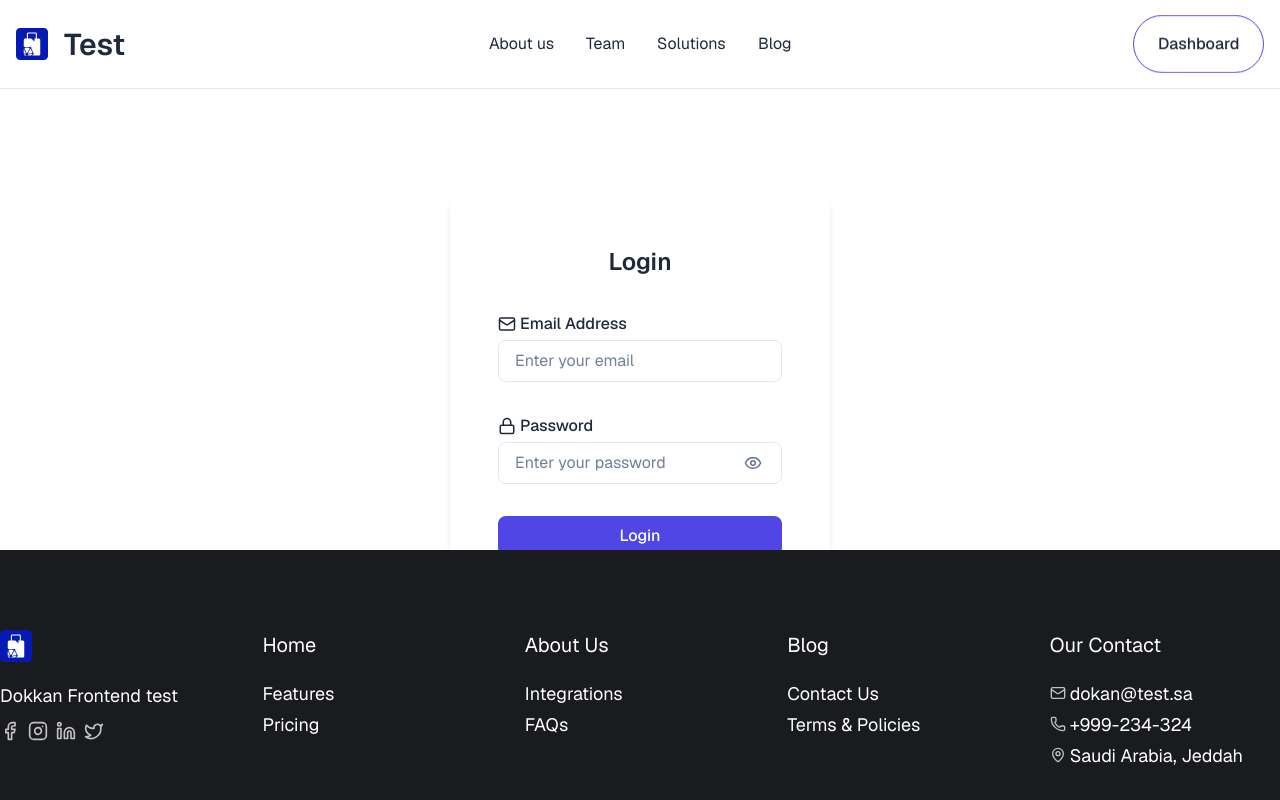
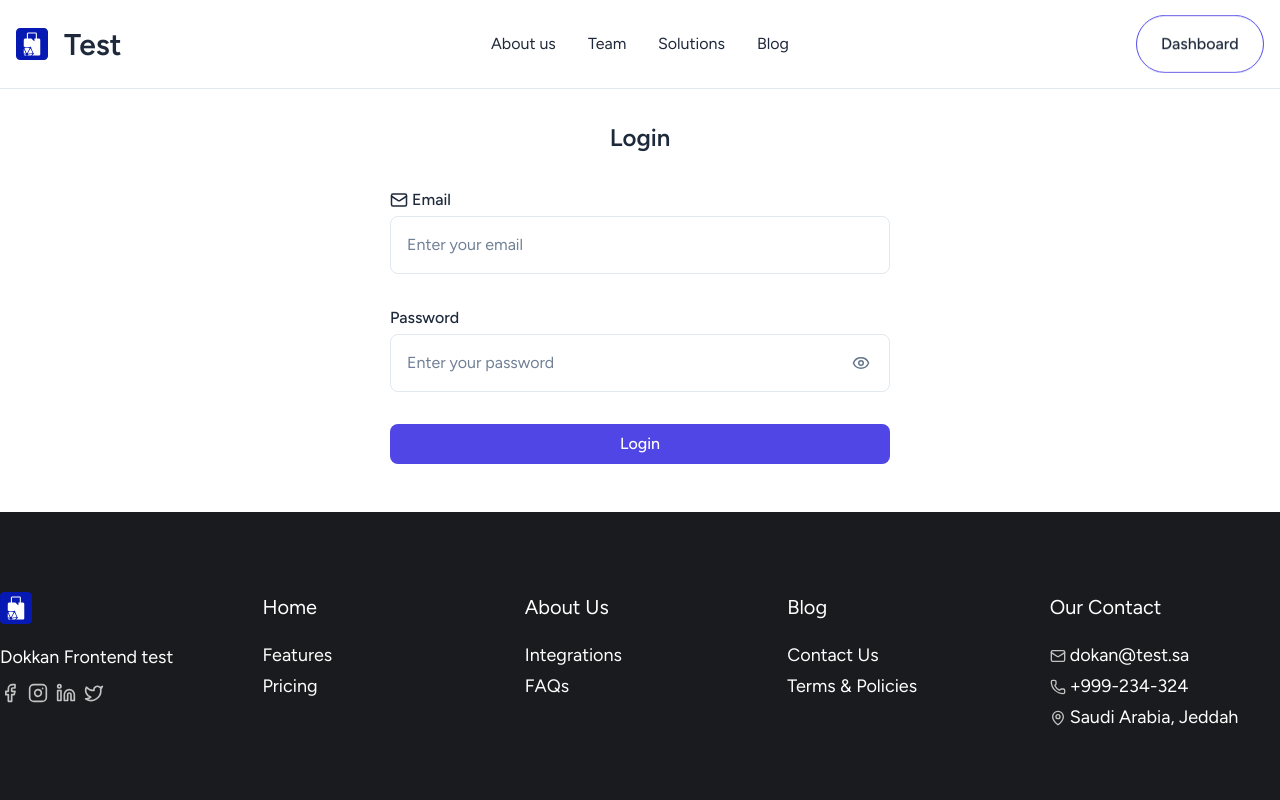
Before and after one commit to alyzidan/dokkan, a Next.js app: page / in a window 1280 px wide. Shown: the top 800 px of the page. Built offline with nearby package versions, Linux system fonts and the light colour scheme.

Commit message:
feat(ui-login) adding fonts styles and validation form

```diff
--- a/src/app/globals.scss
+++ b/src/app/globals.scss
@@ -1,5 +1,12 @@
 @use "../styles/variables" as *;
 @import "tailwindcss";
+@tailwind utilities;
+
+@layer base {
+  body {
+    @apply font-sans;
+  }
+}
 :root {
   --background: #ffffff;
   --foreground: #171717;
--- a/src/app/layout.tsx
+++ b/src/app/layout.tsx
@@ -1,10 +1,17 @@
 import type { Metadata } from "next";
-import { Geist, Geist_Mono } from "next/font/google";
+import { Geist, Geist_Mono, Figtree } from "next/font/google";
 import "./globals.scss";
 
 const geistSans = Geist({
   variable: "--font-geist-sans",
   subsets: ["latin"],
+});
+
+const figtree = Figtree({
+  subsets: ["latin"], // or ['latin-ext']
+  weight: ["400", "500", "600", "700"], // optional weights
+  variable: "--font-figtree", // optional: for CSS variable use
+  display: "swap",
 });
 
 const geistMono = Geist_Mono({
@@ -13,8 +20,8 @@ const geistMono = Geist_Mono({
 });
 
 export const metadata: Metadata = {
-  title: "Create Next App",
-  description: "Generated by create next app",
+  title: "Dokkan app",
+  description: "Dokkan test app",
 };
 
 export default function RootLayout({
@@ -25,7 +32,7 @@ export default function RootLayout({
   return (
     <html lang="en">
       <body
-        className={`${geistSans.variable} ${geistMono.variable} antialiased`}
+        className={`${figtree.className} ${geistSans.variable} ${geistMono.variable} antialiased`}
       >
         {children}
       </body>
--- a/src/app/page.tsx
+++ b/src/app/page.tsx
@@ -8,10 +8,11 @@ import Image from "next/image";
 export default function Home() {
   return (
     <ChakraProvider>
-      <div className="grid grid-rows-[20px_1fr_20px] items-center justify-items-center min-h-screen gap-16 font-[family-name:var(--font-geist-sans)]">
+      <div className="min-h-screen flex flex-col">
         <Header />
+
         <div className="my-9"></div>
-        <div className="my-9">
+        <div>
           <LoginForm />
         </div>
 
--- a/src/components/Header/index.tsx
+++ b/src/components/Header/index.tsx
@@ -29,8 +29,7 @@ const Header = () => {
     return (
       <nav className={styles.navbar}>
         <div className={styles.navbar__container}>
-          {/* Static version for SSR */}
-          <a href="https://flowbite.com/" className={styles.navbar__brand}>
+          <a href="/" className={styles.navbar__brand}>
             <Image
               src={Logo}
               alt="Dokkan Logo"
@@ -38,7 +37,7 @@ const Header = () => {
               height={32}
               className={styles.navbar__logo}
             />
-            <span className={styles.navbar__brandText}>Flowbite</span>
+            <span className={styles.navbar__brandText}>Dokkan</span>
           </a>
           <div className={styles.navbar__actions}>
             <button className={styles.navbar__button}>Get started</button>
--- a/src/components/LoginForm/index.tsx
+++ b/src/components/LoginForm/index.tsx
@@ -2,8 +2,9 @@
 
 import { Mail, Lock, Eye, EyeOff, Check, X } from "lucide-react";
 import { useLoginForm } from "@/hooks/useLoginForm";
+
 import styles from "./styles.module.scss";
-import { useEffect } from "react";
+import { motion } from "framer-motion";
 
 export const LoginForm = () => {
   const {
@@ -14,36 +15,52 @@ export const LoginForm = () => {
     showPassword,
     togglePasswordVisibility,
     onSubmit,
-    emailValue,
-    passwordValue,
-    trigger,
-    touchedFields,
+    handleFieldInteraction,
+    getInputState,
+    watch,
+    setFocus,
   } = useLoginForm();
 
-  // Trigger validation when fields change
-  useEffect(() => {
-    if (emailValue || passwordValue) {
-      trigger();
-    }
-  }, [emailValue, passwordValue, trigger]);
-
-  const getInputState = (field: string, value: string) => {
-    if (!touchedFields[field as keyof typeof touchedFields]) return "default";
-    return errors[field as keyof typeof errors] ? "error" : "success";
-  };
+  const emailValue = watch("email");
+  const passwordValue = watch("password");
 
   return (
-    <div className={styles.loginForm}>
-      <h2 className={styles.loginForm__title}>Login</h2>
+    <motion.div
+      className={styles.loginForm}
+      initial={{ opacity: 0, y: 20 }}
+      animate={{ opacity: 1, y: 0 }}
+      transition={{ duration: 0.5, ease: "easeOut" }}
+    >
+      <motion.h2
+        className={styles.loginForm__title}
+        initial={{ opacity: 0 }}
+        animate={{ opacity: 1 }}
+        transition={{ delay: 0.1 }}
+      >
+        Login
+      </motion.h2>
+
       <form
         onSubmit={handleSubmit(onSubmit)}
         className={styles.loginForm__form}
       >
         {/* Email Field */}
-        <div className={styles.loginForm__field}>
-          <label htmlFor="email" className={styles.loginForm__label}>
+        <motion.div
+          className={styles.loginForm__field}
+          initial={{ opacity: 0, x: -10 }}
+          animate={{ opacity: 1, x: 0 }}
+          transition={{ delay: 0.2 }}
+        >
+          <label
+            htmlFor="email"
+            className={styles.loginForm__label}
+            onClick={() => {
+              setFocus("email");
+              handleFieldInteraction("email");
+            }}
+          >
             <Mail size={18} />
-            <span>Email Address</span>
+            <span>Email </span>
           </label>
           <div className={styles.loginForm__inputWrapper}>
             <input
@@ -55,24 +72,57 @@ export const LoginForm = () => {
                 ]
               }`}
               placeholder="Enter your email"
-              {...register("email")}
+              {...register("email", {
+                onBlur: () => handleFieldInteraction("email"),
+              })}
             />
             {getInputState("email", emailValue) === "success" && (
-              <Check className={styles.loginForm__statusIcon} />
+              <motion.div
+                className={styles.loginForm__statusIcon}
+                initial={{ scale: 0 }}
+                animate={{ scale: 1 }}
+                transition={{ type: "spring" }}
+              >
+                <Check className="relative bottom-[10px]" />
+              </motion.div>
             )}
             {getInputState("email", emailValue) === "error" && (
-              <X className={styles.loginForm__statusIcon} />
+              <motion.div
+                className={styles.loginForm__statusIcon}
+                initial={{ scale: 0 }}
+                animate={{ scale: 1 }}
+                transition={{ type: "spring" }}
+              >
+                <X className="relative bottom-[12px]" />
+              </motion.div>
             )}
           </div>
-          {errors.email && (
-            <p className={styles.loginForm__error}>{errors.email.message}</p>
+          {errors.email && getInputState("email", emailValue) === "error" && (
+            <motion.p
+              className={styles.loginForm__error}
+              initial={{ opacity: 0, y: -5 }}
+              animate={{ opacity: 1, y: 0 }}
+            >
+              {errors.email.message}
+            </motion.p>
           )}
-        </div>
+        </motion.div>
 
         {/* Password Field */}
-        <div className={styles.loginForm__field}>
-          <label htmlFor="password" className={styles.loginForm__label}>
-            <Lock size={18} />
+        <motion.div
+          className={styles.loginForm__field}
+          initial={{ opacity: 0, x: -10 }}
+          animate={{ opacity: 1, x: 0 }}
+          transition={{ delay: 0.3 }}
+        >
+          <label
+            htmlFor="password"
+            className={styles.loginForm__label}
+            onClick={() => {
+              setFocus("password");
+              handleFieldInteraction("password");
+            }}
+          >
             <span>Password</span>
           </label>
           <div className={styles.loginForm__inputWrapper}>
@@ -88,7 +138,9 @@ export const LoginForm = () => {
                 ]
               }`}
               placeholder="Enter your password"
-              {...register("password")}
+              {...register("password", {
+                onBlur: () => handleFieldInteraction("password"),
+              })}
             />
             <button
               type="button"
@@ -99,25 +151,51 @@ export const LoginForm = () => {
               {showPassword ? <EyeOff size={18} /> : <Eye size={18} />}
             </button>
             {getInputState("password", passwordValue) === "success" && (
-              <Check className={styles.loginForm__statusIcon} />
+              <motion.div
+                className={styles.loginForm__statusIcon}
+                initial={{ scale: 0 }}
+                animate={{ scale: 1 }}
+                transition={{ type: "spring" }}
+              >
+                <Check className="relative bottom-[10px]" />
+              </motion.div>
             )}
             {getInputState("password", passwordValue) === "error" && (
-              <X className={styles.loginForm__statusIcon} />
+              <motion.div
+                className={styles.loginForm__statusIcon}
+                initial={{ scale: 0 }}
+                animate={{ scale: 1 }}
+                transition={{ type: "spring" }}
+              >
+                <X className="relative bottom-[12px]" />
+              </motion.div>
             )}
           </div>
-          {errors.password && (
-            <p className={styles.loginForm__error}>{errors.password.message}</p>
-          )}
-        </div>
+          {errors.password &&
+            getInputState("password", passwordValue) === "error" && (
+              <motion.p
+                className={styles.loginForm__error}
+                initial={{ opacity: 0, y: -5 }}
+                animate={{ opacity: 1, y: 0 }}
+              >
+                {errors.password.message}
+              </motion.p>
+            )}
+        </motion.div>
 
-        <button
+        <motion.button
           type="submit"
           className={styles.loginForm__button}
           disabled={isSubmitting}
+          whileHover={{ scale: 1.02 }}
+          whileTap={{ scale: 0.98 }}
+          initial={{ opacity: 0 }}
+          animate={{ opacity: 1 }}
+          transition={{ delay: 0.4 }}
         >
           {isSubmitting ? "Logging in..." : "Login"}
-        </button>
+        </motion.button>
       </form>
-    </div>
+    </motion.div>
   );
 };
--- a/src/components/LoginForm/styles.module.scss
+++ b/src/components/LoginForm/styles.module.scss
@@ -1,10 +1,15 @@
 @import "@/styles/_variables.scss";
 
 .loginForm {
+  --login-sm: var(--breakpoint-sm);
+  --login-md: var(--breakpoint-md);
+  --login-lg: var(--breakpoint-lg);
+
   background-color: $color-white;
-  border-radius: $radius-lg;
-  padding: $space-2xl;
-  box-shadow: $shadow-md;
+  //   border-radius: $radius-lg;
+  padding: $space-2xl 0px;
+  //   box-shadow: $shadow-md;
+  //   min-height: 100vh;
   max-width: 500px;
   width: 100%;
   margin: 0 auto;
@@ -43,7 +48,7 @@
   }
 
   &__input {
-    padding: $space-sm $space-md;
+    padding: $space-md $space-md;
     border: 1px solid $color-border;
     border-radius: $radius-md;
     font-size: $text-base;
@@ -74,23 +79,11 @@
 
   &__statusIcon {
     position: absolute;
-    right: $space-md;
+    right: 45px; /* Adjusted from $space-md to move left by ~25px */
     top: 50%;
     transform: translateY(-50%);
     pointer-events: none;
-  }
-
-  &__statusIcon {
-    &[data-icon="check"] {
-      color: $color-success;
-    }
-    &[data-icon="x"] {
-      color: $color-error;
-    }
-  }
-
-  &__passwordWrapper {
-    position: relative;
+    color: inherit;
   }
 
   &__togglePassword {
@@ -140,6 +133,25 @@
       cursor: not-allowed;
     }
   }
+  @media (min-width: 768px) {
+    &__column {
+      flex: 1 1 calc(20% - $space-xl);
+    }
+  }
+  // Media queries using CSS vars
+  @media (min-width: var(--login-md)) {
+    padding: $space-2xl;
+    background-color: red;
+  }
+
+  @media (max-width: var(--login-md)) {
+    max-width: 100%;
+    border-radius: 0;
+
+    .loginForm__statusIcon {
+      //   right: 40px;
+    }
+  }
 }
 
 @media (max-width: 768px) {
@@ -147,5 +159,9 @@
     padding: $space-xl $space-lg;
     max-width: 100%;
     border-radius: 0;
+
+    &__statusIcon {
+      //   right: 40px; /* Slightly less offset on mobile */
+    }
   }
 }
--- a/src/hooks/useLoginForm.ts
+++ b/src/hooks/useLoginForm.ts
@@ -1,38 +1,58 @@
 import { useState } from "react";
 import { useForm } from "react-hook-form";
+
+import { loginSchema, LoginFormData } from "@/lib/schemas/schemas";
 import { zodResolver } from "@hookform/resolvers/zod";
-import { loginSchema, LoginFormData } from "@/lib/schemas/schemas";
 
 export const useLoginForm = () => {
   const [showPassword, setShowPassword] = useState(false);
   const [isSubmitting, setIsSubmitting] = useState(false);
+  const [hasInteracted, setHasInteracted] = useState({
+    email: false,
+    password: false,
+  });
 
   const {
     register,
     handleSubmit,
-    formState: { errors, isValid, touchedFields },
+    formState: { errors },
     watch,
     trigger,
+    setFocus,
   } = useForm<LoginFormData>({
     resolver: zodResolver(loginSchema),
-    mode: "onChange", // Validate on change
+    mode: "onChange",
+    reValidateMode: "onChange",
   });
 
   const togglePasswordVisibility = () => setShowPassword((prev) => !prev);
 
+  const handleFieldInteraction = (fieldName: keyof typeof hasInteracted) => {
+    if (!hasInteracted[fieldName]) {
+      setHasInteracted((prev) => ({
+        ...prev,
+        [fieldName]: true,
+      }));
+    }
+  };
+
+  const getInputState = (
+    fieldName: keyof typeof hasInteracted,
+    value: string
+  ) => {
+    if (!hasInteracted[fieldName]) return "default";
+    return errors[fieldName] ? "error" : "success";
+  };
+
   const onSubmit = async (data: LoginFormData) => {
     setIsSubmitting(true);
     try {
-      console.log("Login data:", data); // Replace with actual API call
+      console.log("Login data:", data);
       await new Promise((resolve) => setTimeout(resolve, 1000));
     } finally {
       setIsSubmitting(false);
     }
   };
-
-  // Watch field values for real-time validation
-  const emailValue = watch("email");
-  const passwordValue = watch("password");
 
   return {
     register,
@@ -42,10 +62,9 @@ export const useLoginForm = () => {
     showPassword,
     togglePasswordVisibility,
     onSubmit,
-    isValid,
-    touchedFields,
-    emailValue,
-    passwordValue,
-    trigger,
+    handleFieldInteraction,
+    getInputState,
+    watch,
+    setFocus,
   };
 };
--- a/src/styles/_variables.scss
+++ b/src/styles/_variables.scss
@@ -43,7 +43,25 @@ $shadow-md: 0 4px 6px -1px rgba(0, 0, 0, 0.1), 0 2px 4px -2px rgba(0, 0, 0, 0.1)
 $shadow-lg: 0 10px 15px -3px rgba(0, 0, 0, 0.1),
   0 4px 6px -4px rgba(0, 0, 0, 0.1);
 
-// Transitions
 $transition-fast: 150ms;
 $transition-normal: 300ms;
 $transition-slow: 500ms;
+
+$breakpoint-sm: 640px;
+$breakpoint-md: 768px;
+$breakpoint-lg: 1024px;
+$breakpoint-xl: 1280px;
+$breakpoint-2xl: 1536px;
+
+// Export as mixin to avoid :root
+@mixin export-breakpoints() {
+  .breakpoints {
+    --breakpoint-sm: #{$breakpoint-sm};
+    --breakpoint-md: #{$breakpoint-md};
+    --breakpoint-lg: #{$breakpoint-lg};
+    --breakpoint-xl: #{$breakpoint-xl};
+    --breakpoint-2xl: #{$breakpoint-2xl};
+  }
+}
+
+@include export-breakpoints();
--- a/tailwind.config.js
+++ b/tailwind.config.js
@@ -1,3 +1,11 @@
 module.exports = {
   content: ["./app/**/*.{js,ts,jsx,tsx}", "./components/**/*.{js,ts,jsx,tsx}"],
+  theme: {
+    extend: {
+      fontFamily: {
+        sans: ["var(--font-figtree)", "sans-serif"],
+      },
+    },
+  },
+  plugins: [],
 };
```
Also changed, not shown: src/components/Footer/styles.module.scss (+6 -1 lines).
